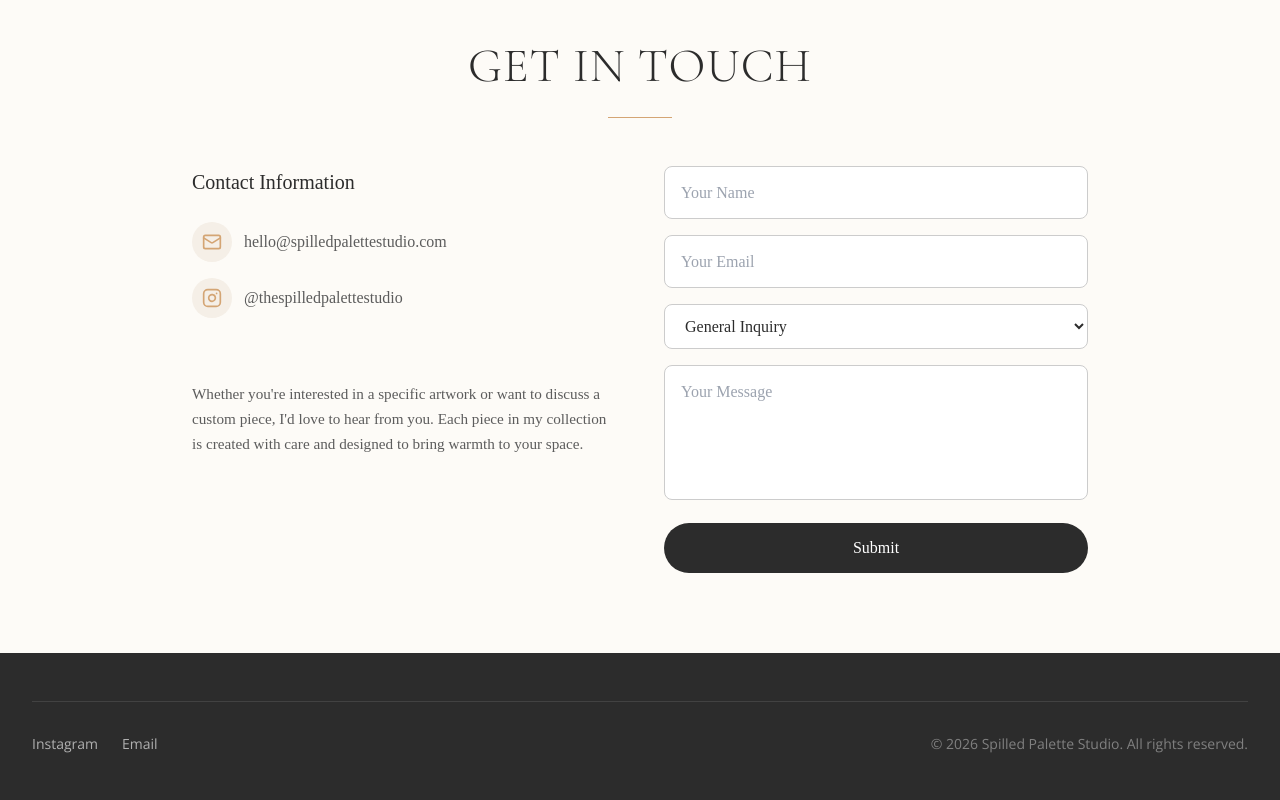
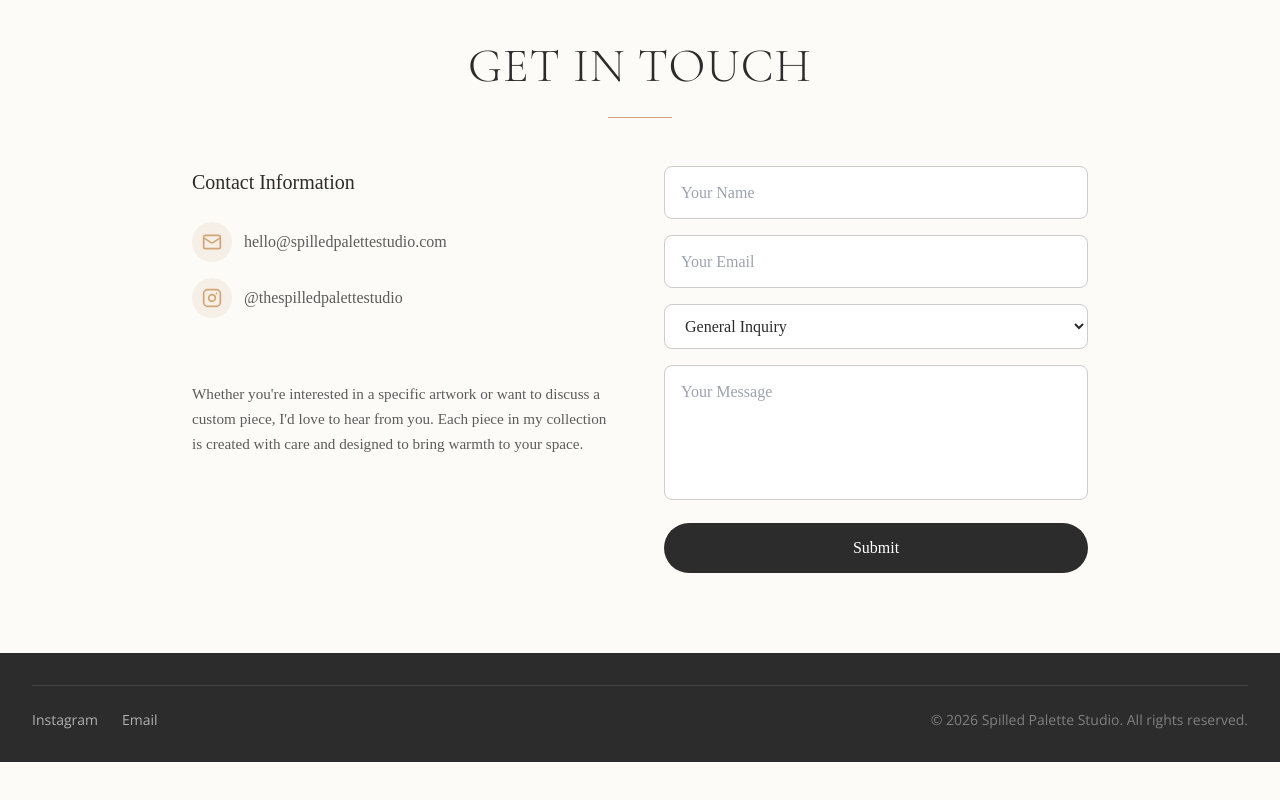
Before and after one commit to daredeep33/spilledpalettestudio, a Next.js app: page / in a window 1280 px wide. Shown: the part 3575-4375 px from the top of the page. After the commit the page ends 4337 px from the top, so only its background shows below. Built offline with nearby package versions, Linux system fonts and the light colour scheme.

Commit message:
Clean up footer spacing

```diff
--- a/app/page.tsx
+++ b/app/page.tsx
@@ -22,12 +22,10 @@ export default function Home() {
 
 function Footer() {
   return (
-    <footer className="bg-[#2C2C2C] text-[#FDFBF7] py-12">
+    <footer className="bg-[#2C2C2C] text-[#FDFBF7] py-8">
       <div className="max-w-7xl mx-auto px-4 sm:px-6 lg:px-8">
-
-
         {/* Social & Copyright */}
-        <div className="pt-8 border-t border-[#FDFBF7]/10 flex flex-col sm:flex-row justify-between items-center gap-4">
+        <div className="pt-6 border-t border-[#FDFBF7]/10 flex flex-col sm:flex-row justify-between items-center gap-4">
           <div className="flex space-x-6">
             <a href="https://www.instagram.com/thespilledpalettestudio" target="_blank" rel="noopener noreferrer" className="text-[#B0B0B0] hover:text-[#E8C9A0] text-sm">Instagram</a>
             <a href="mailto:hello@spilledpalettestudio.com" className="text-[#B0B0B0] hover:text-[#E8C9A0] text-sm">Email</a>
```
